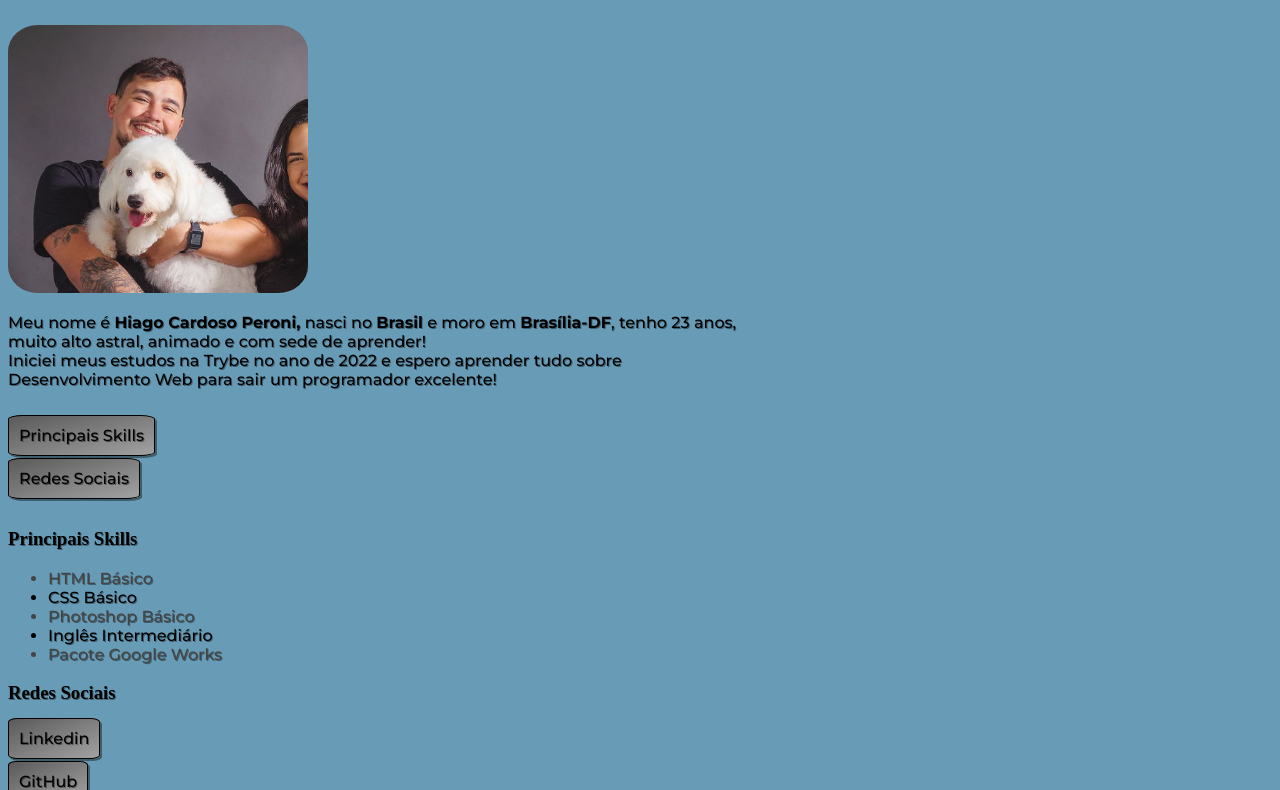
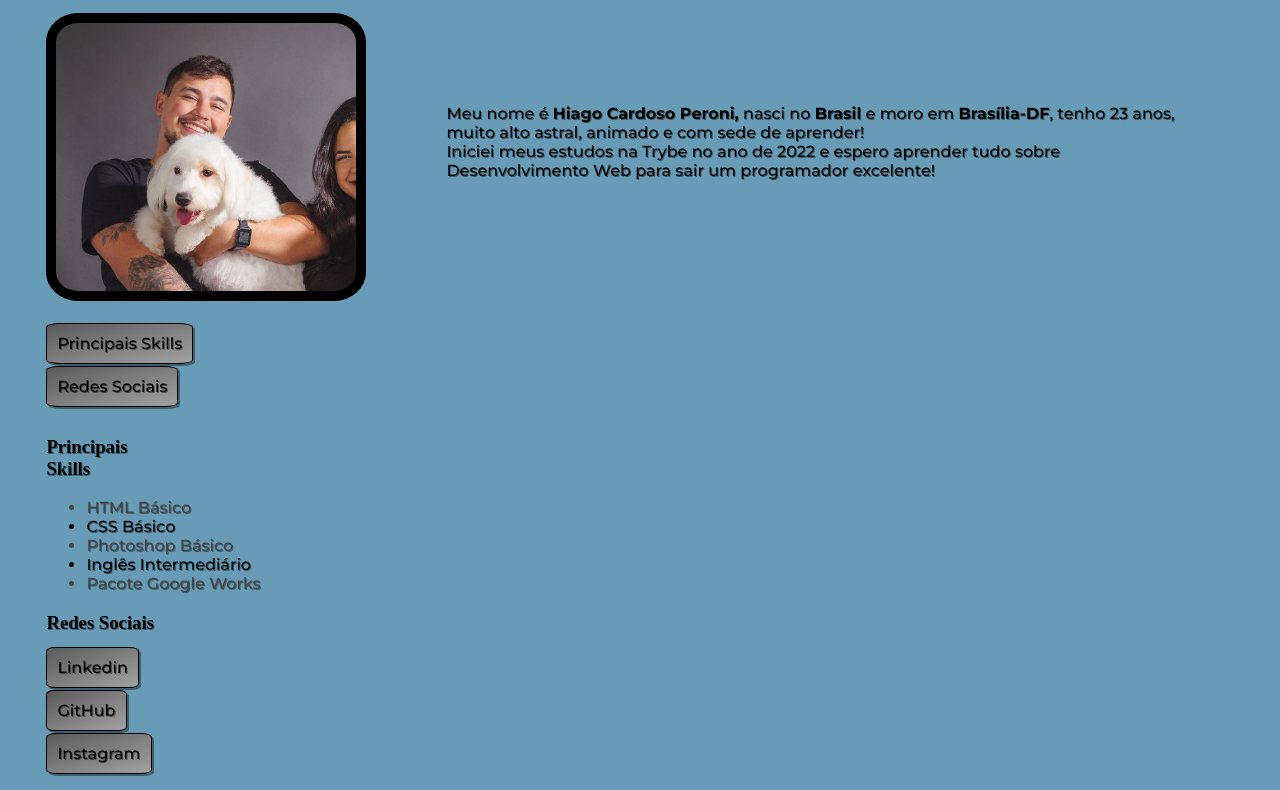
Before and after one commit to Hiagoperoni/Hiagoperoni.github.io, a plain HTML site: page index.html in a window 1280 px wide. Shown: the part 182-972 px from the top of the page. Drawn offline with Linux system fonts and the light colour scheme.

Commit message:
Centralizei o nome, consertei a foto com a descrição e mudei a cor dos numeros impares da lista

```diff
--- a/index.html
+++ b/index.html
@@ -12,18 +12,19 @@
 </head>
 
 <body>
-    <h1>Portfólio</h1>
 
-    <h2 class="sombras"><strong>Hiago Cardoso Peroni</strong></h2>
+<div>
+    <h2 class="sombras meunome"><strong>Hiago Cardoso Peroni</strong></h2>
+<div class="image-container">
+    <img class= "arredondar-foto minha-foto" src="Foto de Perfil.jpg" alt="Foto Hiago segurando seu cachorro" width="300px">
 
-    <img class= "arredondar-foto" src="Foto de Perfil.jpg" alt="Foto Hiago segurando seu cachorro" width="300px">
-
-    <p class="sombras"> Meu nome é <strong>Hiago Cardoso Peroni,</strong> nasci no <strong>Brasil</strong> e moro em <strong>Brasília-DF</strong>, tenho 23 anos, <br>
+    <p class="sombras descricao"> Meu nome é <strong>Hiago Cardoso Peroni,</strong> nasci no <strong>Brasil</strong> e moro em <strong>Brasília-DF</strong>, tenho 23 anos, <br>
         muito alto astral, animado e com sede de aprender! <br>
         Iniciei meus estudos na Trybe no ano de 2022 e espero aprender tudo sobre <br>
         Desenvolvimento Web para sair um programador excelente!
     </p>
-
+</div>
+</div>
     <br>
     <a class= "botoes" href="#Skills"> Principais Skills </a>
     <br>
--- a/style.css
+++ b/style.css
@@ -1,4 +1,6 @@
-
+body {
+    padding: 3%;
+}
         h2 {
             font-family: 'Satisfy', cursive;
             font-size: 3em;
@@ -42,38 +44,38 @@
             text-shadow: 1px 1px rgba( 0, 0, 0, 0.4);
         }
 
-#Nome {
-    border: 3px solid red;
-    width: 400px;
-    padding: 1em;
+
+.minha-foto {
+    float: left;
+    padding: 10px;
+    background-color: black;
+}
+
+.image-container {
+    height: 300px;
+    position: relative;
+}
+
+.meunome {
     text-align: center;
 }
 
-#Foto-de-Perfil {
-    border: 3px solid green;
-    width: fit-content;
-    float: left;
-    padding: 5px;
-    background-color: black;
-
-
-}
-
-#Sobre-Mim {
-    border: 3px solid black;
-    width: 300px;
-    float: right;
-
-}
-
-#Foto-e-Descricao {
-    border: 3px solid yellow;
-    display: inline-block;
-    padding: 3em;
-    vertical-align: middle;
+.descricao {
+    position: absolute;
+    top: 75px;
+    left: 400px;
 }
 
 li:nth-child(odd) {
     color: rgb(68, 68, 68);
 
 }
+
+#Menu-do-Topo {
+    display: inline-block;
+    width: 80%;
+}
+
+#Skills {
+    width: 100px;
+}
```
